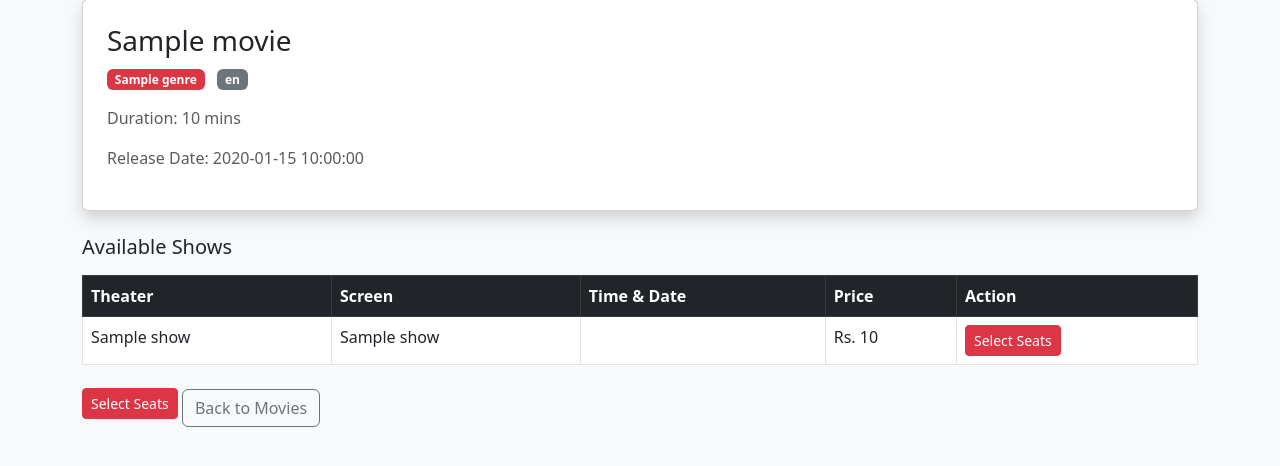
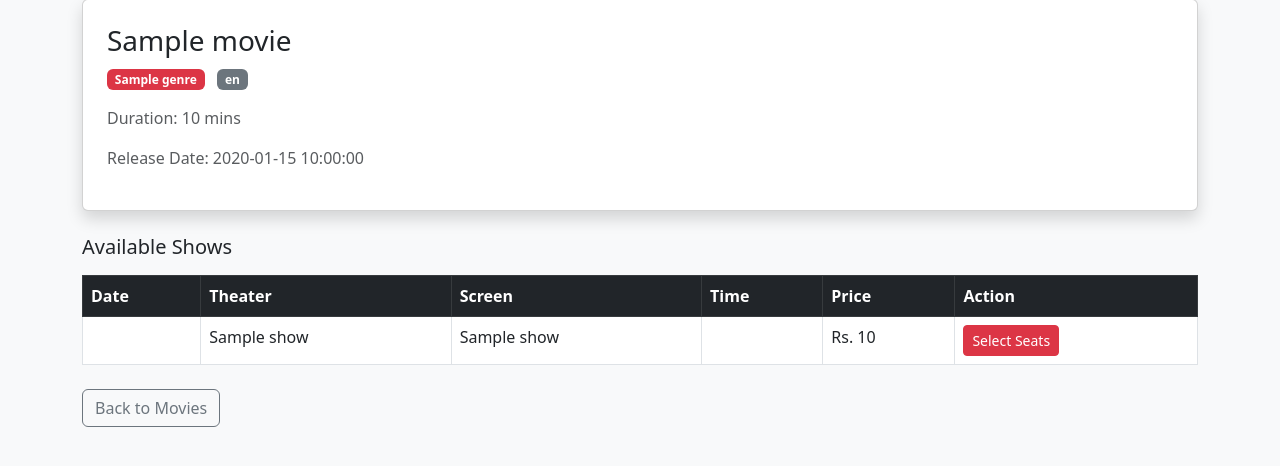
Before and after one commit to Amruthaaa11/bookmyshow-dbms, a Flask app: template templates/movie.html in a window 1280 px wide. Shown: the part 81-547 px from the top of the page. Run offline with Flask 3, Linux system fonts and the light colour scheme; the template is opened without the code that fills it: most values are stand-ins (such as "Sample title", 1, 10 or a date in 2020).

Commit message:
Updated movie.html

```diff
--- a/templates/movie.html
+++ b/templates/movie.html
@@ -48,9 +48,10 @@
             <table class="table table-bordered table-hover">
                 <thead class="table-dark">
                     <tr>
+                        <th>Date</th>
                         <th>Theater</th>
                         <th>Screen</th>
-                        <th>Time & Date</th>
+                        <th>Time</th>
                         <th>Price</th>
                         <th>Action</th>
                     </tr>
@@ -58,14 +59,21 @@
                 <tbody>
                     {% for show in shows %}
                     <tr>
+                        <td>{{ show.show_date }}</td>
                         <td>{{ show.theater_name }}</td>
                         <td>{{ show.screen_name }}</td>
                         <td>{{ show.show_time }}</td>
                         <td>Rs. {{ show.price }}</td>
                         <td>
-                            <a href="/booking/{{ show.show_id }}" class="btn btn-danger btn-sm">
-                                Select Seats
-                            </a>
+                            {% if availability[show.show_id] == 'Housefull' %}
+                                <button class="btn btn-secondary btn-sm" disabled>
+                                    Housefull
+                                </button>
+                            {% else %}
+                                <a href="/booking/{{ show.show_id }}" class="btn btn-danger btn-sm">
+                                    Select Seats
+                                </a>
+                            {% endif %}
                         </td>
                     </tr>
                     {% endfor %}
@@ -73,17 +81,6 @@
             </table>
         </div>
 
-        <td>
-            {% if availability[show.show_id] == 'Housefull' %}
-            <button class="btn btn-secondary btn-sm" disabled>
-                Housefull
-            </button>
-            {% else %}
-            <a href="/booking/{{ show.show_id }}" class="btn btn-danger btn-sm">
-                Select Seats
-            </a>
-            {% endif %}
-        </td>
         {% else %}
         <div class="alert alert-warning">
             No shows available for this movie right now.
```
